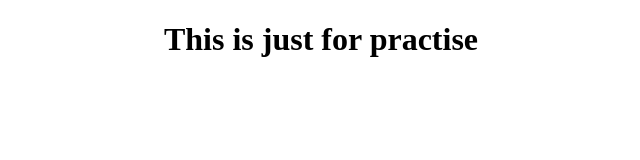
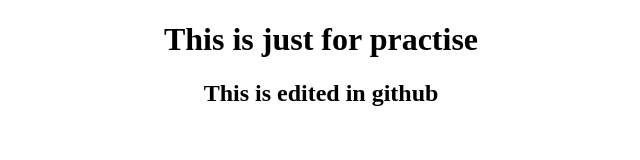
Before and after one commit to anjaliajithofficial-dev/hello_world, a plain HTML site: page index.html in a window 1280 px wide. Shown: the whole page, without its empty margins (319-959 px from the left). Drawn offline with Linux system fonts and the light colour scheme.

Commit message:
Add heading for GitHub edit notice

```diff
--- a/index.html
+++ b/index.html
@@ -1,4 +1,4 @@
 <!DOCTYPE html>
 <h1 align=center> This is just for practise</h1>
-
+<h2 align=center> This is edited in github</h2>
 </html>
```
